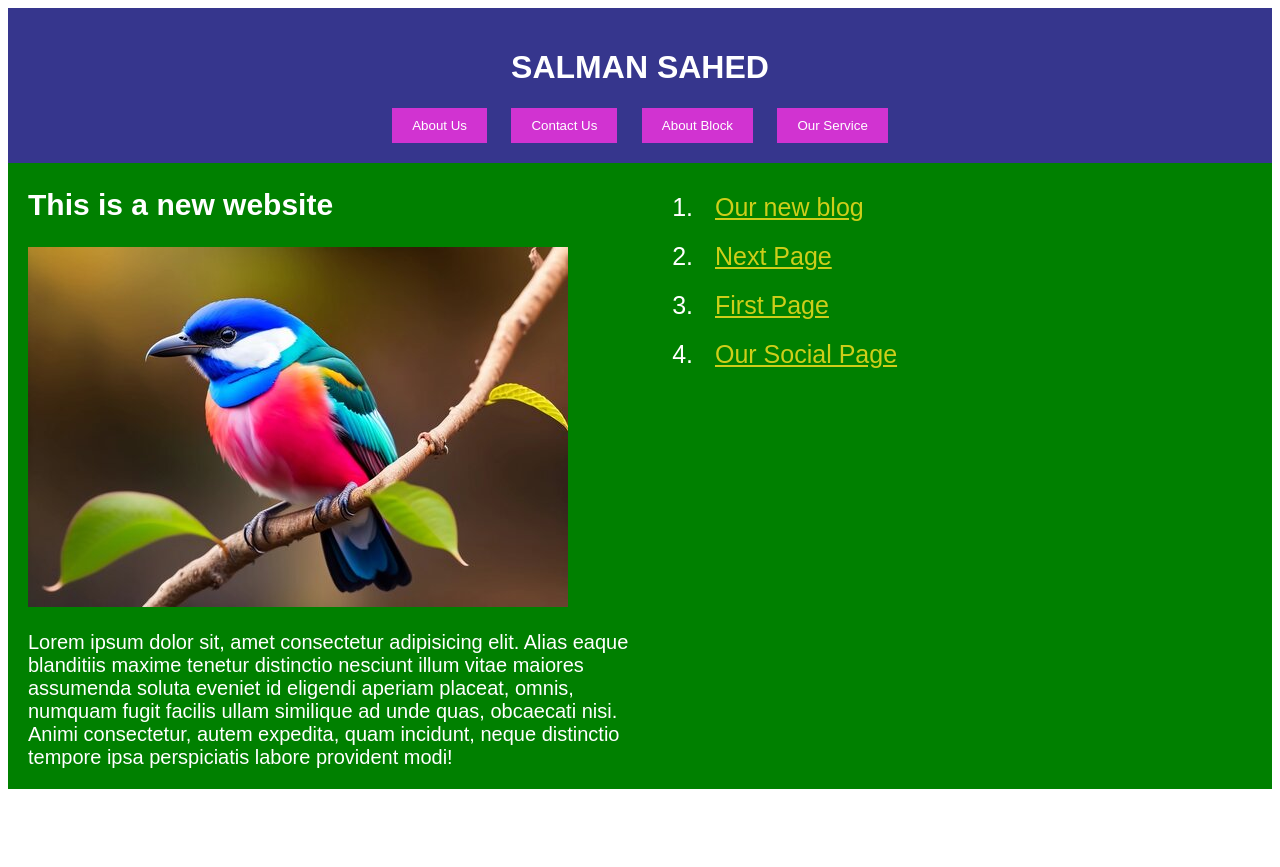
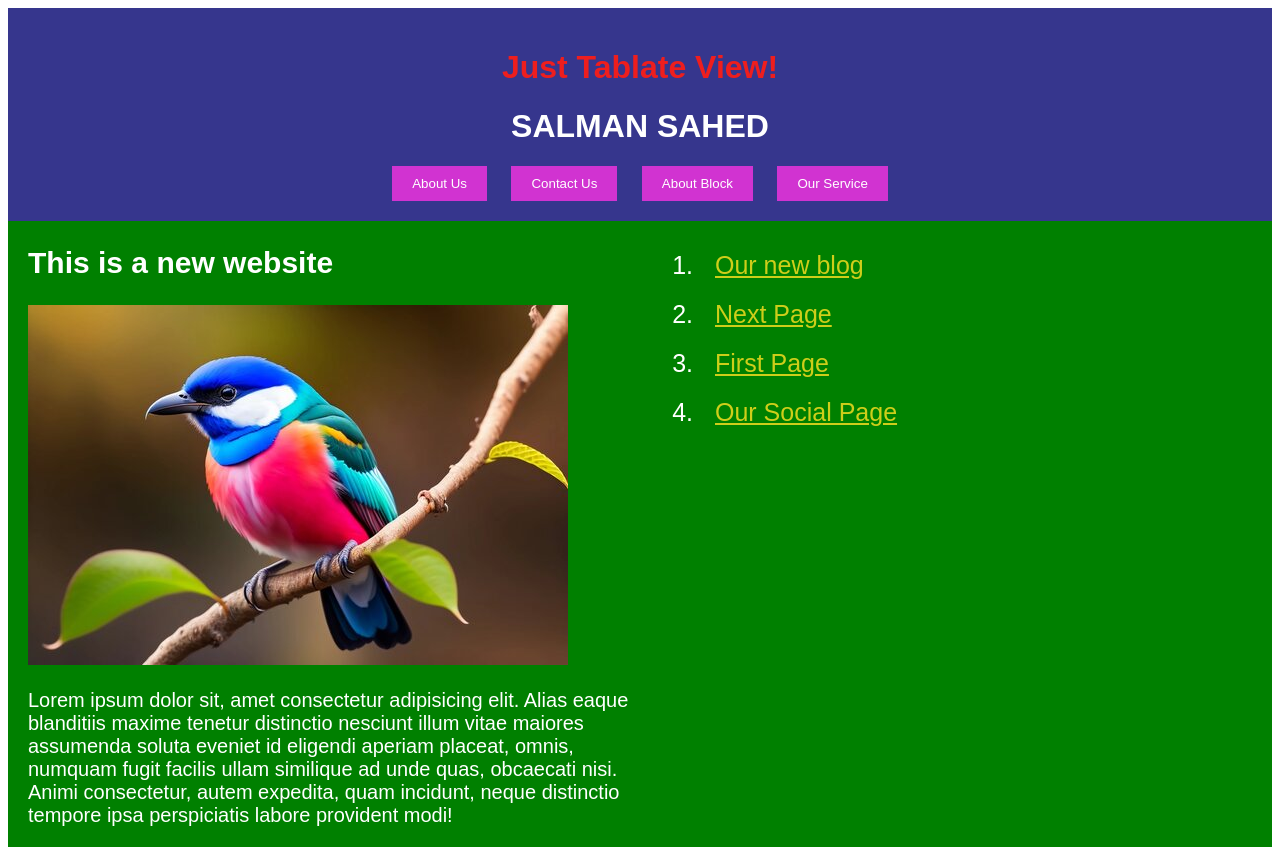
Before and after one commit to salman6546/htmlcss, a plain HTML site: page index.html in a window 1280 px wide. Before the commit the page ends 809 px from the top, so only its background shows below. Drawn offline with Linux system fonts and the light colour scheme.

Commit message:
all commit

```diff
--- a/index.html
+++ b/index.html
@@ -69,11 +69,16 @@
             color: white;
             font-size: 20px;
         }
+        #tablate{
+            color: rgb(238, 30, 30);
+            text-align: center;
+        }
 
     </style>
 </head>
 <body>
     <header id="header">
+        <h1 id="tablate">Just Tablate View!</h1>
         <h1 id="name">SALMAN SAHED</h1>
 
         <div id="button">
```
